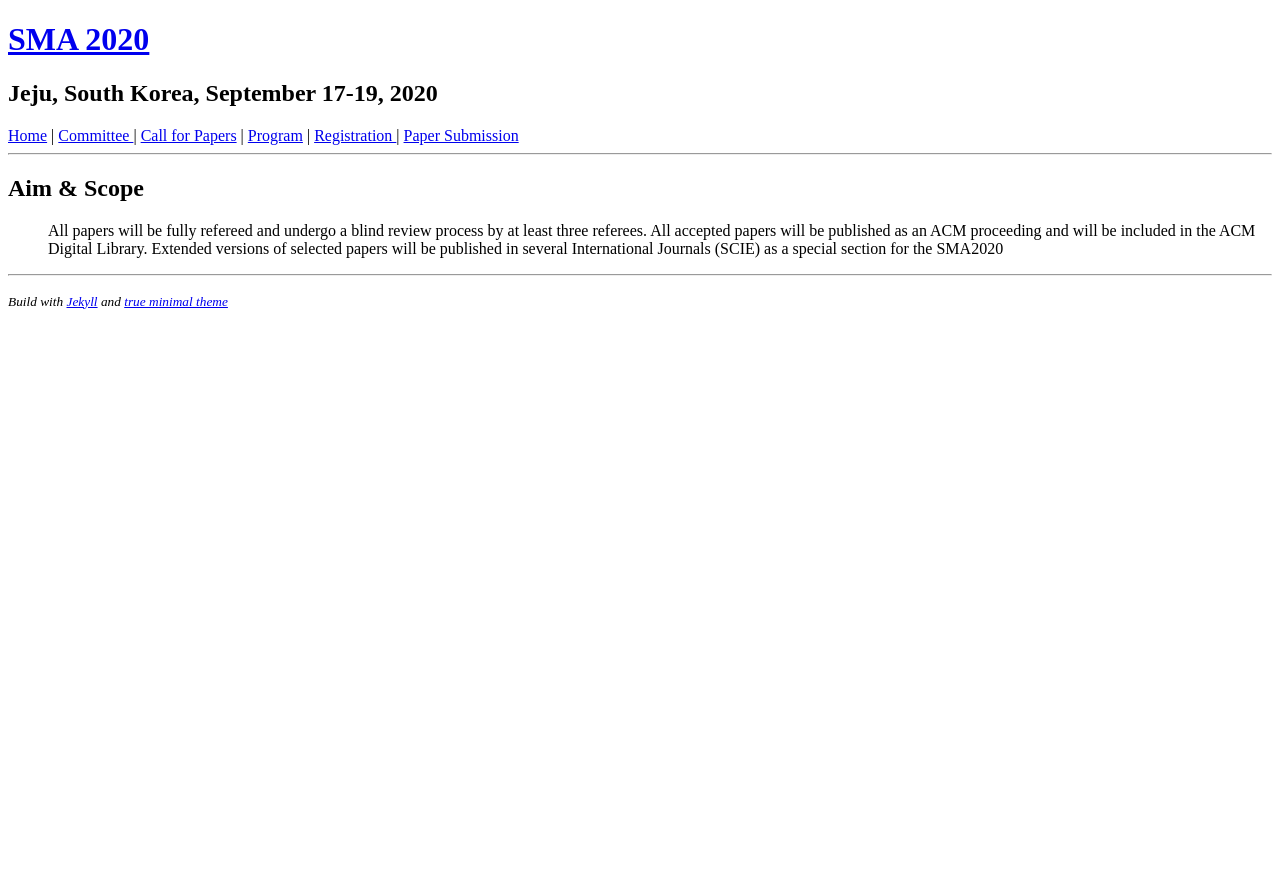
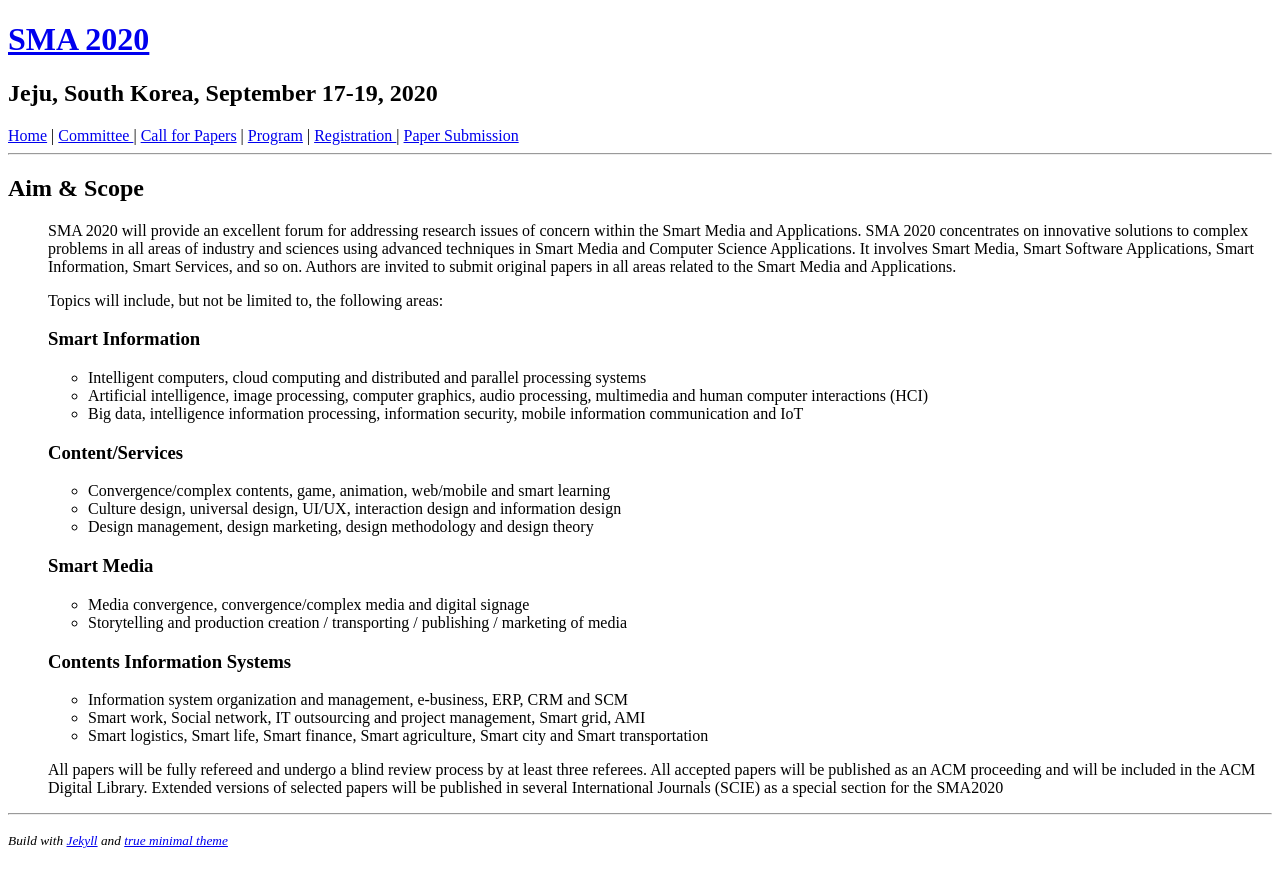
Before and after one commit to icea-conf/sma-2020.github.io, a Jekyll site: the page built from papers/index.html, in a window 1280 px wide. Shown: the top 887 px of the page. Built offline with Jekyll 4.4.1, drawn with Linux system fonts in a browser that asks for light colours.

Commit message:
Update index.html

```diff
--- a/papers/index.html
+++ b/papers/index.html
@@ -3,6 +3,39 @@ layout: default
 ---
             <h2>Aim & Scope</h2>
             <ul>
+                 <p>SMA 2020 will provide an excellent forum for addressing research issues of concern within the Smart Media and Applications. SMA 2020 concentrates on innovative solutions to complex problems in all areas of industry and sciences using advanced techniques in Smart Media and Computer Science Applications. It involves Smart Media, Smart Software Applications, Smart Information, Smart Services, and so on. Authors are invited to submit original papers in all areas related to the Smart Media and Applications.</p>
+                 <p>Topics will include, but not be limited to, the following areas:</p>
+
+                 <h3>Smart Information</h3>
+                        <ul>
+                            <li><a>Intelligent computers, cloud computing and distributed and parallel processing systems</a></li>
+                            <li><a>Artificial intelligence, image processing, computer graphics, audio processing, multimedia and human computer interactions (HCI)</a></li>
+                            <li><a>Big data, intelligence information processing, information security, mobile information communication and IoT</a></li>
+                        </ul>
+
+                 <h3>Content/Services</h3>
+                        <ul>
+                            <li><a>Convergence/complex contents, game, animation, web/mobile and smart learning</a></li>
+                            <li><a>Culture design, universal design, UI/UX, interaction design and information design</a></li>
+                            <li><a>Design management, design marketing, design methodology and design theory</a></li>
+                        </ul>
+
+                 <h3>Smart Media</h3>
+                        <ul>
+                            <li><a>Media convergence, convergence/complex media and digital signage</a></li>
+                            <li><a>Storytelling and production creation / transporting / publishing / marketing of media</a></li>
+                        </ul>
+
+                 <h3>Contents Information Systems</h3>
+                        <ul>
+                            <li><a>Information system organization and management, e-business, ERP, CRM and SCM</a></li>
+                            <li><a>Smart work, Social network, IT outsourcing and project management, Smart grid, AMI</a></li>
+                            <li><a>Smart logistics, Smart life, Smart finance, Smart agriculture, Smart city and Smart transportation</a></li>
+                        </ul>
+            </ul>
+</div>
+
+            <ul>
                  <p>All papers will be fully refereed and undergo a blind review process by at least three referees. All accepted papers will be published as an ACM proceeding and will be included in the ACM Digital Library. Extended versions of selected papers will be published in several International Journals (SCIE) as a special section for the SMA2020</p>
             </ul>
 </div>
```
